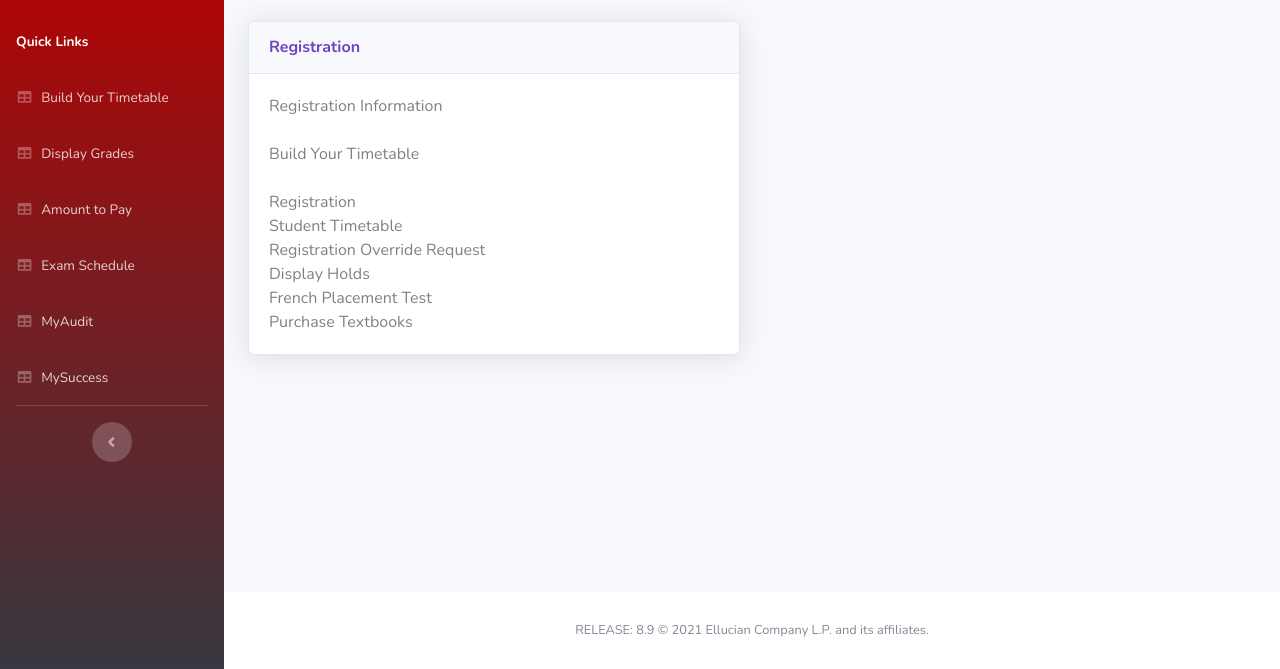
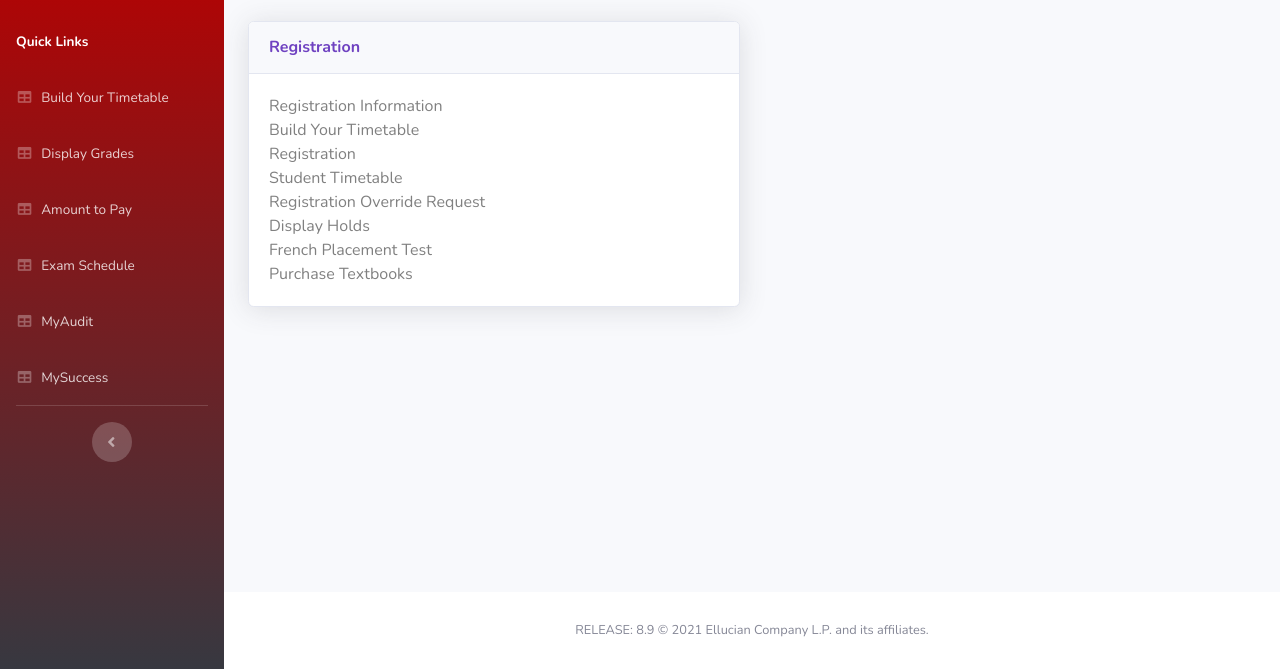
Before and after one commit to Carleton-Central-2-0/Carleton-Central-2-0.github.io, a website: page zregistration.html in a window 1280 px wide. Shown: the part 131-800 px from the top of the page. Drawn offline with nearby package versions, Linux system fonts and the light colour scheme.

Commit message:
Update zregistration.html

```diff
--- a/zregistration.html
+++ b/zregistration.html
@@ -181,8 +181,8 @@
                                     <h6 class="m-0 font-weight-bold text-primary">Registration</h6>
                                 </div>
                                 <div class="card-body">
-                                    <a class="sub-page" href="https://central.carleton.ca/prod/bwskrsta.P_RegsStatusDisp">Registration Information</a> <br>
-									<a class="sub-page" href="https://central.carleton.ca/prod/bwysched.p_select_term_s?wsea_code=INT">Build Your Timetable</a> <br>
+                                	<a class="sub-page" href="https://central.carleton.ca/prod/bwskrsta.P_RegsStatusDisp">Registration Information</a>
+					<a class="sub-page" href="https://central.carleton.ca/prod/bwysched.p_select_term_s?wsea_code=INT">Build Your Timetable</a>
 					<a class="sub-page" href="https://central.carleton.ca/prod/bwskfreg.P_AltPin">Registration</a>
 					<a class="sub-page" href="https://central.carleton.ca/prod/bwskfshd.P_CrseSchd">Student Timetable</a>
 					<a class="sub-page" href="https://central.carleton.ca/prod/pkg_online_CROS.p_trmsel">Registration Override Request</a>
```
Lines whose indentation alone changed are shown as unchanged.
